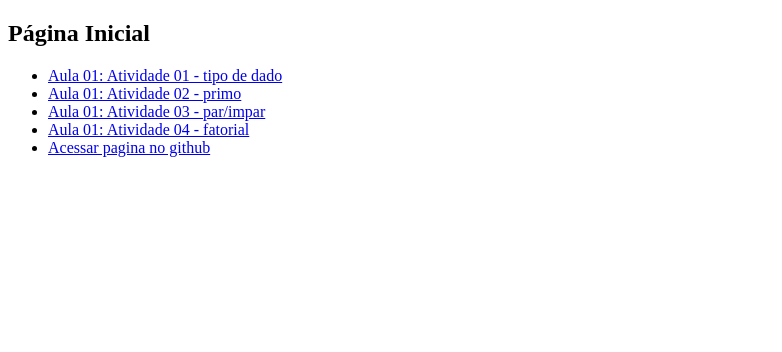
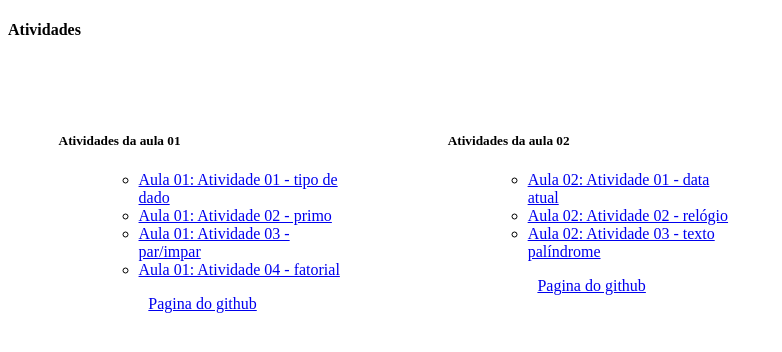
Before and after one commit to prinoriko/Laboratorio-de-Engenharia, a plain HTML site: page index.html in a window 1280 px wide. Shown: the whole page, without its empty margins (0-782 px from the left). Drawn offline with Linux system fonts and the light colour scheme.

Commit message:
Update index.html

```diff
--- a/index.html
+++ b/index.html
@@ -7,13 +7,41 @@
     <title>Exercicios</title>
 </head>
 <body>
-    <h2>Página Inicial</h2>
-    <ul>
-        <li><a href="atividade01.html"> Aula 01: Atividade 01 - tipo de dado</a></li>
-        <li><a href="atividade02.html"> Aula 01: Atividade 02 - primo </a></li>
-        <li><a href="atividade03.html"> Aula 01: Atividade 03 - par/impar</a></li>
-        <li><a href="atividade04.html"> Aula 01: Atividade 04 - fatorial</a></li>
-        <li><a href="https://github.com/prinoriko/Laboratorio-de-Engenharia" target="_blank" class="btn btn-primary">Acessar pagina no github</a></li>
-    </ul>
+    <h4>Atividades</h4>
+    <div>
+        <div class="card" style="width: 18rem; margin: 4%; float: left;">
+            <div class="card-body">
+                <h5 class="card-title">Atividades da aula 01</h5>
+                    <ol>
+                        <ul>
+                            <li><a href="Aula 01/atividade01.html"> Aula 01: Atividade 01 - tipo de dado</a></li>
+                            <li><a href="Aula 01/atividade02.html"> Aula 01: Atividade 02 - primo </a></li>
+                            <li><a href="Aula 01/atividade03.html"> Aula 01: Atividade 03 - par/impar</a></li>
+                            <li><a href="Aula 01/atividade04.html"> Aula 01: Atividade 04 - fatorial</a></li>
+                        </ul>
+                    </ol>
+                    <div style="text-align: center;">
+                        <a href="https://github.com/prinoriko/Laboratorio-de-Engenharia" target="_blank" class="btn btn-primary">Pagina do github</a>
+                    </div>
+            </div>
+      </div>
+    </div>
+    <div>
+        <div class="card" style="width: 18rem; margin: 4%; float: left;">
+            <div class="card-body">
+                <h5 class="card-title">Atividades da aula 02</h5>
+                    <ol>
+                        <ul>
+                            <li><a href="Aula 02/exercicio01.html"> Aula 02: Atividade 01 - data atual</a></li>
+                            <li><a href="Aula 02/exercicio02.html"> Aula 02: Atividade 02 - relógio </a></li>
+                            <li><a href="Aula 02/exercicio03.html"> Aula 02: Atividade 03 - texto palíndrome</a></li>
+                        </ul>
+                    </ol>
+                    <div style="text-align: center;">
+                        <a href="https://github.com/prinoriko/Laboratorio-de-Engenharia" target="_blank" class="btn btn-primary">Pagina do github</a>
+                    </div>
+            </div>
+      </div>
+    </div>
 </body>
 </html>
```
